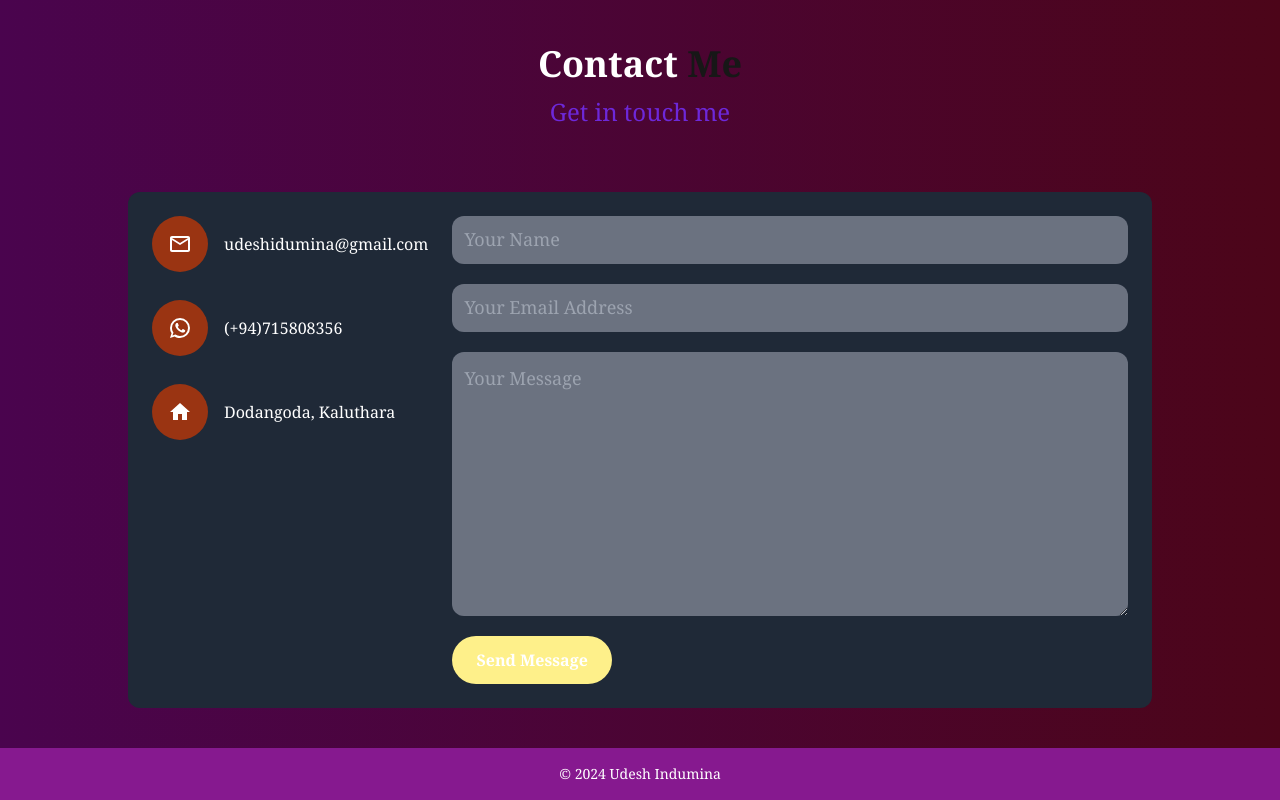
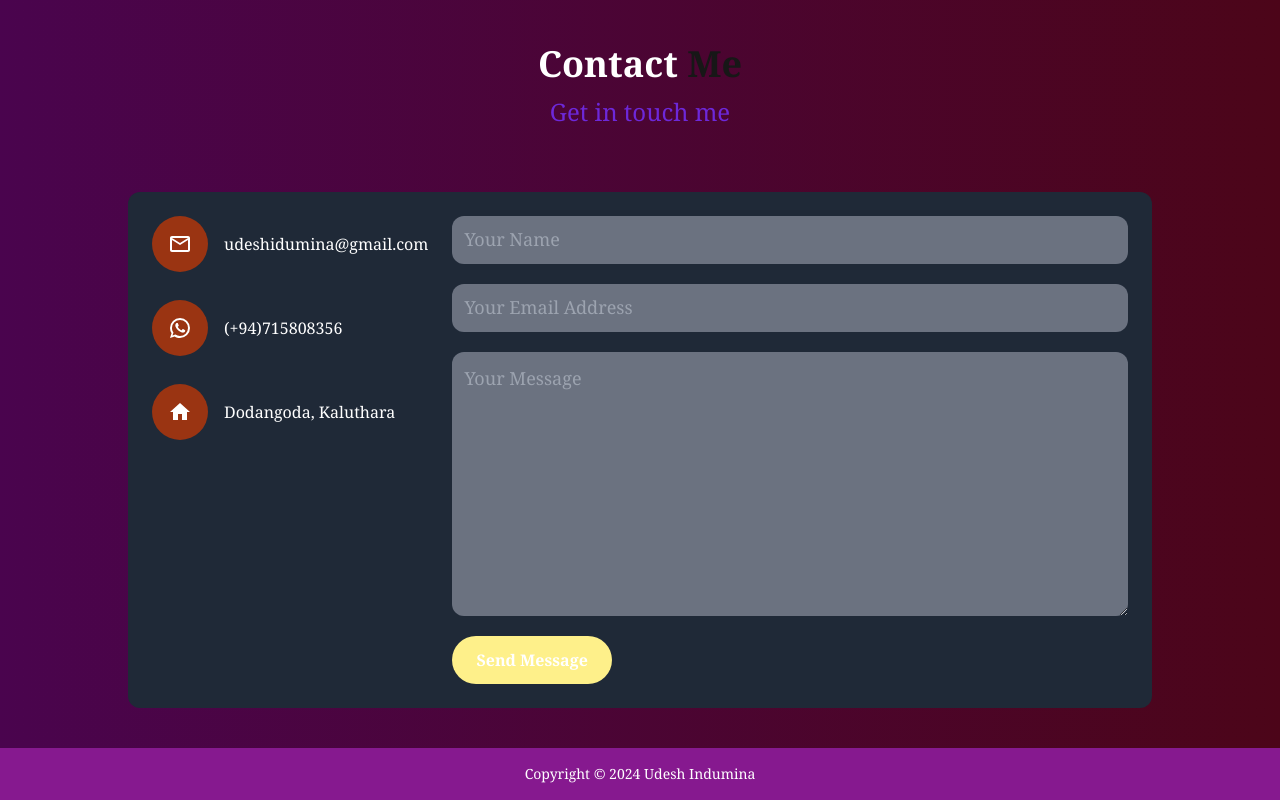
Before and after one commit to WAUdeshinduminaweerakoon/my-profile, a React (Create React App) app: page / in a window 1280 px wide. Shown: the part 2952-3752 px from the top of the page. Built offline with nearby package versions, Linux system fonts and the light colour scheme.

Commit message:
Made the menu close when the header link was clicked

```diff
--- a/src/components/Footer/Footer.jsx
+++ b/src/components/Footer/Footer.jsx
@@ -2,9 +2,9 @@ import React from 'react';
 
 const Footer = () => {
   return (
-    <footer className ="p-4 text-sm text-center text-white  bg-fuchsia-800">
+    <footer className ="p-4 text-sm text-center text-white bg-fuchsia-800">
       <div>
-        <p>&copy; 2024 Udesh Indumina</p>
+        <p> Copyright &copy; 2024 Udesh Indumina</p>
       </div>
     </footer>
   );
--- a/src/components/Header/Header.jsx
+++ b/src/components/Header/Header.jsx
@@ -20,6 +20,7 @@ const Header = () => {
     setOpen(!open);
   };
 
+
   return (
     <header className='fixed top-0 left-0 w-full shadow-md bg-violet-900'>
       <nav className='items-center justify-between py-4 md:flex md:px-10 px-7'>
@@ -31,8 +32,13 @@ const Header = () => {
         </div>
         <ul className={`md:flex md:items-center md:pb-0 pb-12 absolute md:static bg-violet-900 md:z-auto z-[-1] left-0 w-full md:w-auto md:pl-0 pl-9 transition-all duration-500 ease-in ${open ? 'top-15 opacity-100':'top-[-490px]'} md:opacity-100 opacity-0`}>
           {Links.map((link) => (
-            <li key={link.name} className='text-xl md:ml-8 md:my-0 my-7'>
-              <ScrollLink to={link.link} smooth={true} duration={500} className='duration-500 text-gray-950 hover:text-gray-700'>
+            <li
+            key={link.name}
+
+              className='text-xl md:ml-8 md:my-0 my-7'>
+              <ScrollLink to={link.link} smooth={true} duration={500} className='duration-500 text-gray-950 hover:text-gray-700'
+               onClick={()=> setOpen(false)}
+              >
                 {link.name}
               </ScrollLink>
             </li>
```
